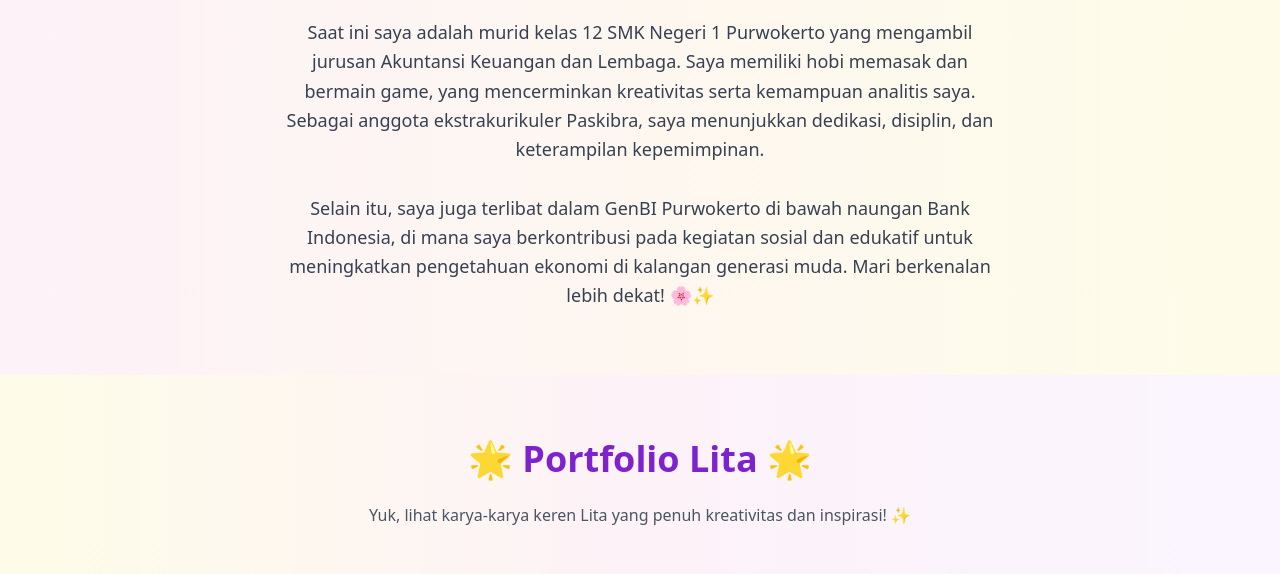
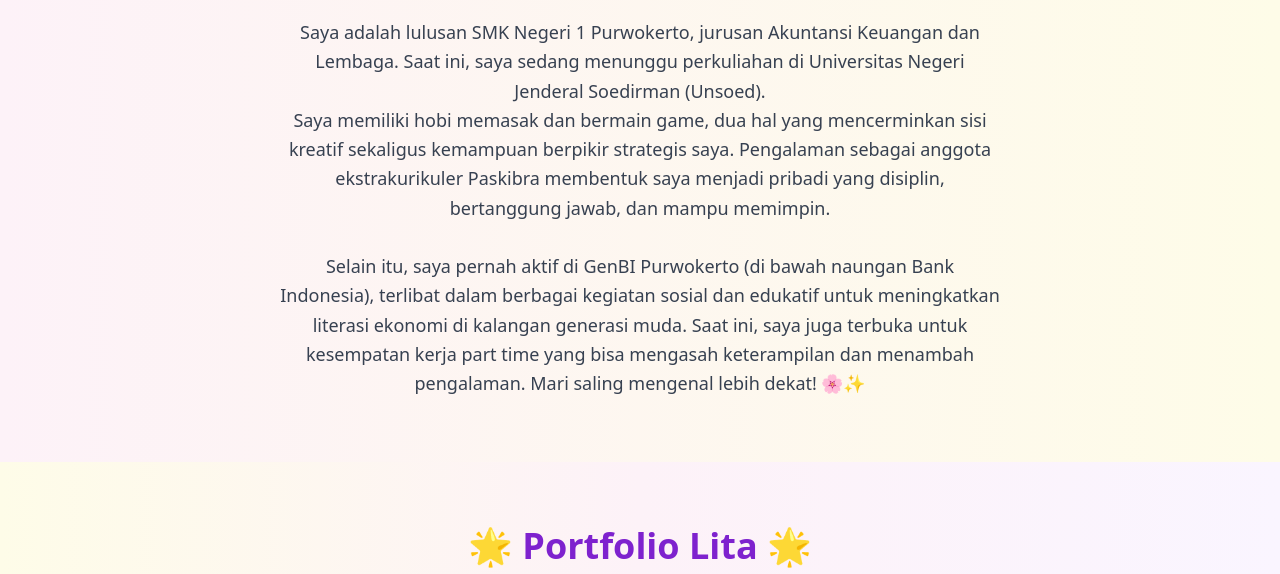
Before and after one commit to briellaYourBae/lyb, a website: page index.html in a window 1280 px wide. Shown: the part 726-1300 px from the top of the page. Drawn offline with nearby package versions, Linux system fonts and the light colour scheme.

Commit message:
new about

```diff
--- a/index.html
+++ b/index.html
@@ -84,12 +84,10 @@
         <div class="w-full px-4 md:px-6">
             <h2 class="text-4xl font-bold text-pink-600 mb-6">Tentang Lita</h2>
             <p class="text-gray-700 max-w-3xl mx-auto text-lg leading-relaxed px-6">
-                Saat ini saya adalah murid kelas 12 SMK Negeri 1 Purwokerto yang mengambil jurusan Akuntansi Keuangan dan Lembaga.
-                Saya memiliki hobi memasak dan bermain game, yang mencerminkan kreativitas serta kemampuan analitis saya.
-                Sebagai anggota ekstrakurikuler Paskibra, saya menunjukkan dedikasi, disiplin, dan keterampilan kepemimpinan.
-                <br><br>
-                Selain itu, saya juga terlibat dalam GenBI Purwokerto di bawah naungan Bank Indonesia, di mana saya berkontribusi pada kegiatan sosial dan edukatif untuk meningkatkan pengetahuan ekonomi di kalangan generasi muda.
-                Mari berkenalan lebih dekat! 🌸✨
+                Saya adalah lulusan SMK Negeri 1 Purwokerto, jurusan Akuntansi Keuangan dan Lembaga. Saat ini, saya sedang menunggu perkuliahan di Universitas Negeri Jenderal Soedirman (Unsoed).<br>
+                Saya memiliki hobi memasak dan bermain game, dua hal yang mencerminkan sisi kreatif sekaligus kemampuan berpikir strategis saya. Pengalaman sebagai anggota ekstrakurikuler Paskibra membentuk saya menjadi pribadi yang disiplin, bertanggung jawab, dan mampu memimpin.<br><br>
+                Selain itu, saya pernah aktif di GenBI Purwokerto (di bawah naungan Bank Indonesia), terlibat dalam berbagai kegiatan sosial dan edukatif untuk meningkatkan literasi ekonomi di kalangan generasi muda. Saat ini, saya juga terbuka untuk kesempatan kerja part time yang bisa mengasah keterampilan dan menambah pengalaman.
+                Mari saling mengenal lebih dekat! 🌸✨
             </p>
         </div>
     </section>
```
